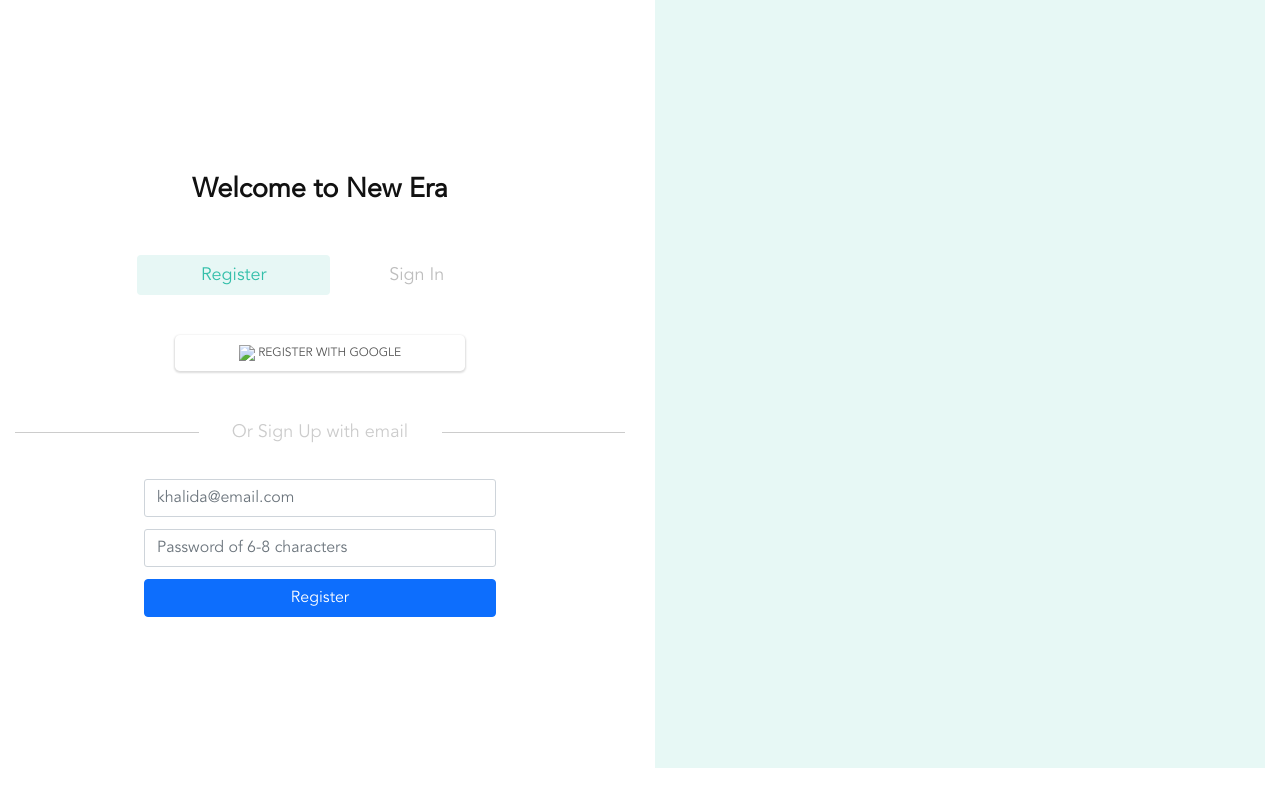
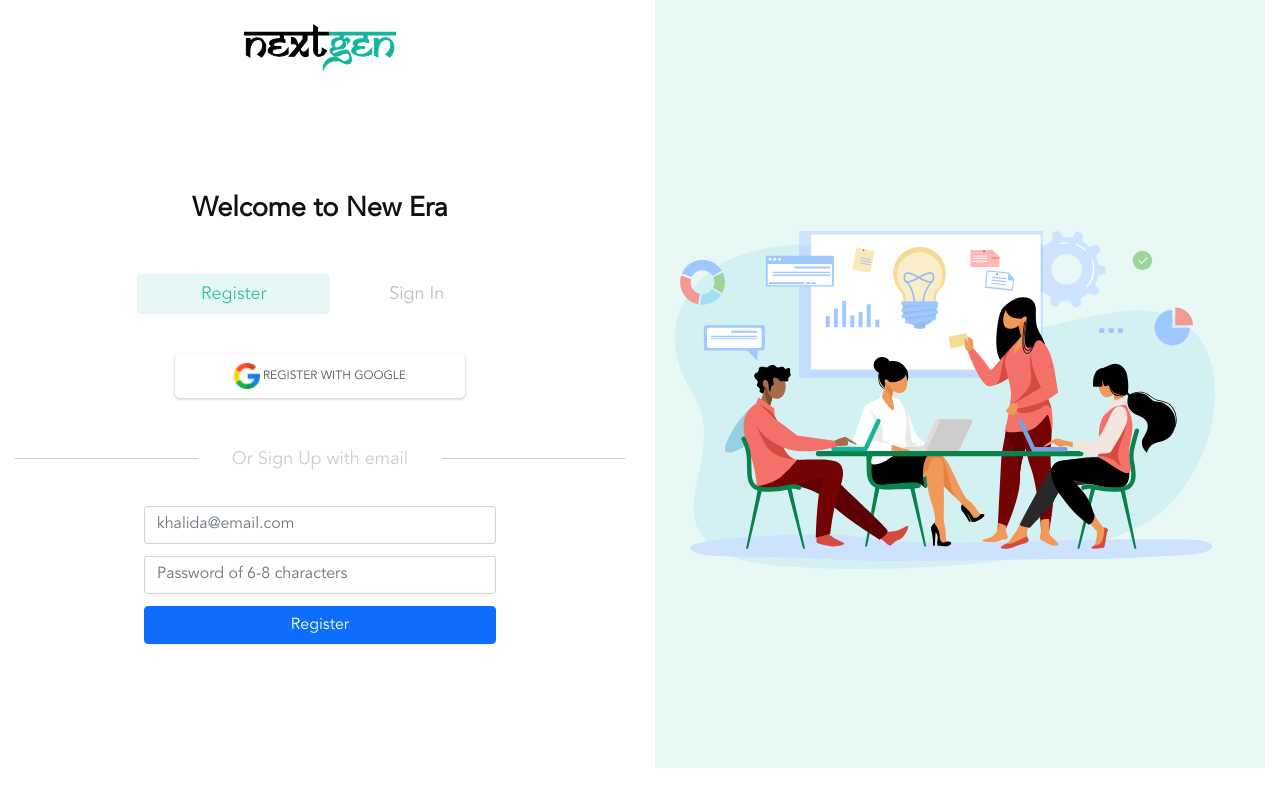
Before and after one commit to digitrezweb/Nextgen, a plain HTML site: page Register.html in a window 1280 px wide. Drawn offline with Linux system fonts and the light colour scheme; files whose address does not match are found by name.

Commit message:
#change2

```diff
--- a/Register.html
+++ b/Register.html
@@ -26,7 +26,7 @@
             <div class="col-sm-6">
                 <div class="row my-4">
                     <div class="col text-center">
-                        <img src="./Images/Group 10842.svg" alt="" class="w-25" />
+                        <img src="img/Group 10842.svg" alt="" class="w-25" />
                     </div>
                 </div>
                 <div class="row h-100">
@@ -44,7 +44,7 @@
                                     <div class="col-3"></div>
                                     <div class="col-6">
                                         <a class="btn btn-lg btn-google btn-block text-uppercase btn-outline"
-                                            href="#"><img src="./Images/google.png" class="w-10">
+                                            href="#"><img src="img/google.png" class="w-10">
                                             Register with Google</a>
                                     </div>
                                     <div class="col-3"></div>
@@ -75,7 +75,7 @@
                 <div class="bg_section">
                     <div class="row h-100">
                         <div class="col my-auto">
-                            <img src="./Images/Group 10843.svg" alt="" class="right_image" />
+                            <img src="img/Group 10843.svg" alt="" class="right_image" />
                         </div>
                     </div>
                 </div>
```
Also changed, not shown: SignIn.html (+3 -3 lines).
